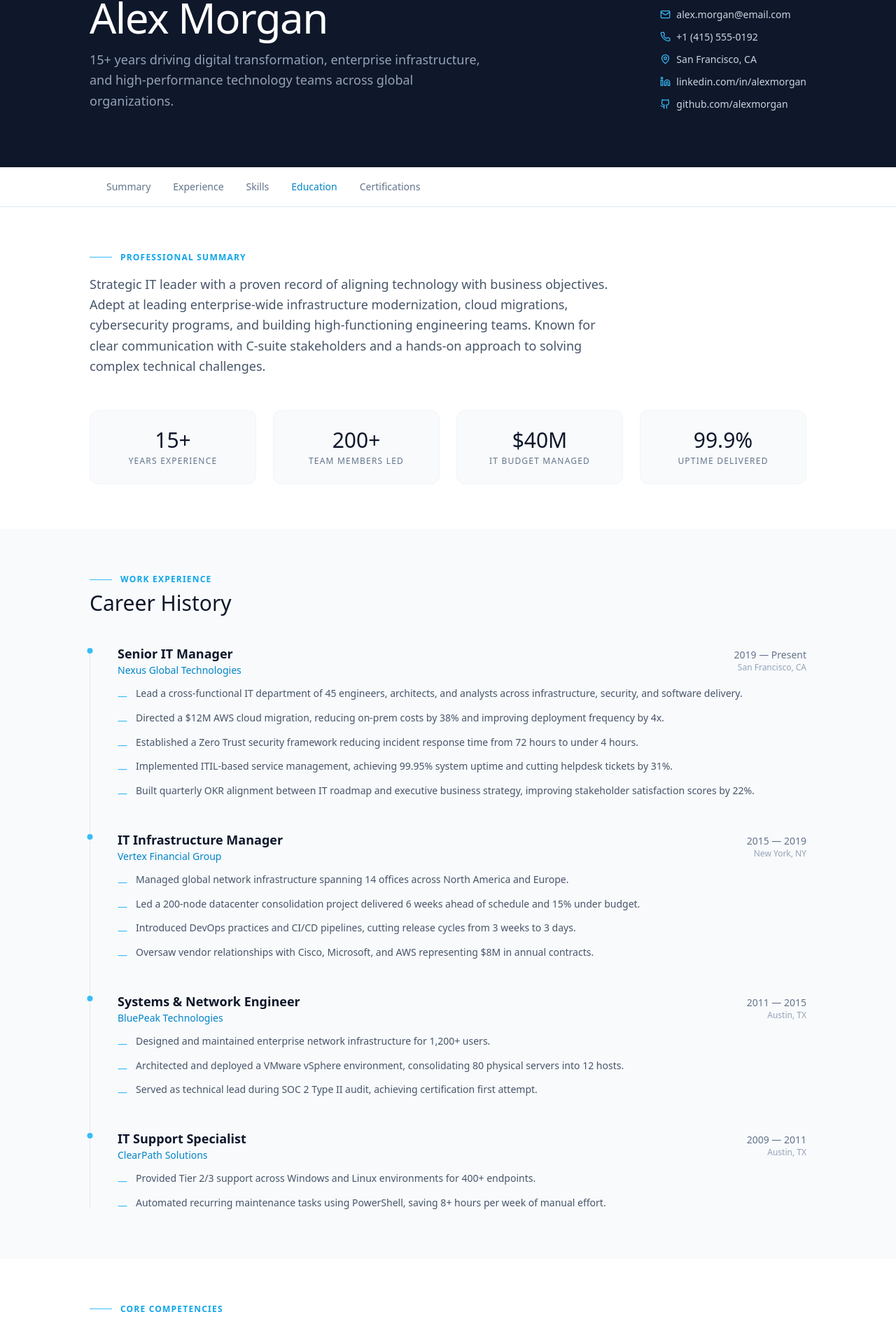
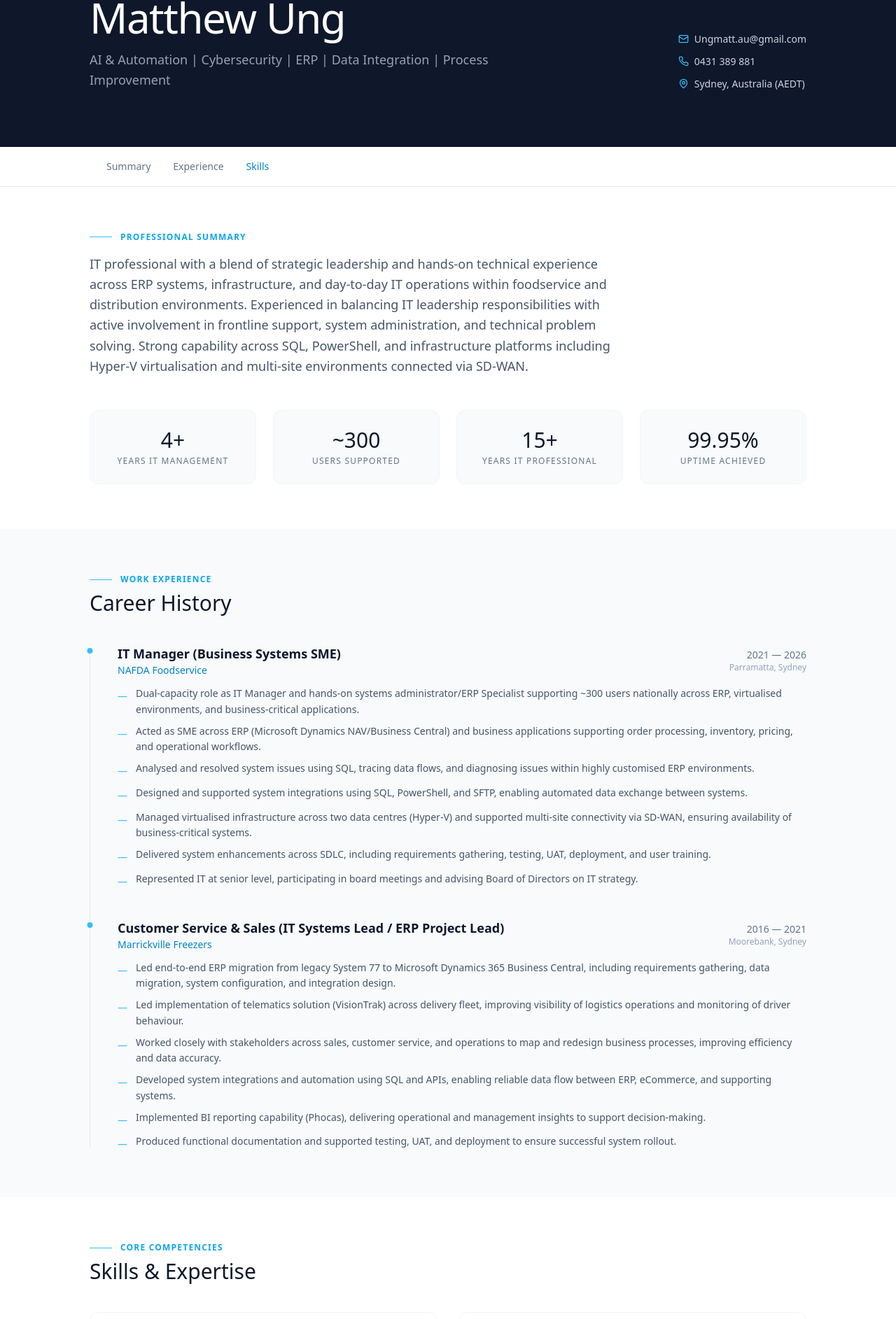
Before and after one commit to ungmatt/resume, a React (Vite) app: page / in a window 1280 px wide. Shown: the part 117-2002 px from the top of the page at 70% size. Built offline with nearby package versions, Linux system fonts and the light colour scheme.

Commit message:
Update resume site with user info

```diff
--- a/index.html
+++ b/index.html
@@ -4,7 +4,7 @@
     <meta charset="UTF-8" />
     <link rel="icon" type="image/svg+xml" href="/vite.svg" />
     <meta name="viewport" content="width=device-width, initial-scale=1.0" />
-    <title>Alex Morgan — Senior IT Manager</title>
+    <title>Matthew Ung — IT Professional & Systems Analyst</title>
     <meta property="og:image" content="https://bolt.new/static/og_default.png" />
     <meta name="twitter:card" content="summary_large_image" />
     <meta name="twitter:image" content="https://bolt.new/static/og_default.png" />
--- a/src/App.tsx
+++ b/src/App.tsx
@@ -3,8 +3,6 @@ import Nav from './components/Nav';
 import Summary from './components/Summary';
 import Experience from './components/Experience';
 import Skills from './components/Skills';
-import Education from './components/Education';
-import Certifications from './components/Certifications';
 import Footer from './components/Footer';
 
 function App() {
@@ -16,8 +14,6 @@ function App() {
         <Summary />
         <Experience />
         <Skills />
-        <Education />
-        <Certifications />
       </main>
       <Footer />
     </div>
--- a/src/components/Experience.tsx
+++ b/src/components/Experience.tsx
@@ -2,53 +2,34 @@ import { SectionLabel } from './Summary';
 
 const jobs = [
   {
-    title: 'Senior IT Manager',
-    company: 'Nexus Global Technologies',
-    location: 'San Francisco, CA',
-    period: '2019 — Present',
+    title: 'IT Manager (Business Systems SME)',
+    company: 'NAFDA Foodservice',
+    location: 'Parramatta, Sydney',
+    period: '2021 — 2026',
     type: 'Full-time',
     highlights: [
-      'Lead a cross-functional IT department of 45 engineers, architects, and analysts across infrastructure, security, and software delivery.',
-      'Directed a $12M AWS cloud migration, reducing on-prem costs by 38% and improving deployment frequency by 4x.',
-      'Established a Zero Trust security framework reducing incident response time from 72 hours to under 4 hours.',
-      'Implemented ITIL-based service management, achieving 99.95% system uptime and cutting helpdesk tickets by 31%.',
-      'Built quarterly OKR alignment between IT roadmap and executive business strategy, improving stakeholder satisfaction scores by 22%.',
+      'Dual-capacity role as IT Manager and hands-on systems administrator/ERP Specialist supporting ~300 users nationally across ERP, virtualised environments, and business-critical applications.',
+      'Acted as SME across ERP (Microsoft Dynamics NAV/Business Central) and business applications supporting order processing, inventory, pricing, and operational workflows.',
+      'Analysed and resolved system issues using SQL, tracing data flows, and diagnosing issues within highly customised ERP environments.',
+      'Designed and supported system integrations using SQL, PowerShell, and SFTP, enabling automated data exchange between systems.',
+      'Managed virtualised infrastructure across two data centres (Hyper-V) and supported multi-site connectivity via SD-WAN, ensuring availability of business-critical systems.',
+      'Delivered system enhancements across SDLC, including requirements gathering, testing, UAT, deployment, and user training.',
+      'Represented IT at senior level, participating in board meetings and advising Board of Directors on IT strategy.',
     ],
   },
   {
-    title: 'IT Infrastructure Manager',
-    company: 'Vertex Financial Group',
-    location: 'New York, NY',
-    period: '2015 — 2019',
+    title: 'Customer Service & Sales (IT Systems Lead / ERP Project Lead)',
+    company: 'Marrickville Freezers',
+    location: 'Moorebank, Sydney',
+    period: '2016 — 2021',
     type: 'Full-time',
     highlights: [
-      'Managed global network infrastructure spanning 14 offices across North America and Europe.',
-      'Led a 200-node datacenter consolidation project delivered 6 weeks ahead of schedule and 15% under budget.',
-      'Introduced DevOps practices and CI/CD pipelines, cutting release cycles from 3 weeks to 3 days.',
-      'Oversaw vendor relationships with Cisco, Microsoft, and AWS representing $8M in annual contracts.',
-    ],
-  },
-  {
-    title: 'Systems & Network Engineer',
-    company: 'BluePeak Technologies',
-    location: 'Austin, TX',
-    period: '2011 — 2015',
-    type: 'Full-time',
-    highlights: [
-      'Designed and maintained enterprise network infrastructure for 1,200+ users.',
-      'Architected and deployed a VMware vSphere environment, consolidating 80 physical servers into 12 hosts.',
-      'Served as technical lead during SOC 2 Type II audit, achieving certification first attempt.',
-    ],
-  },
-  {
-    title: 'IT Support Specialist',
-    company: 'ClearPath Solutions',
-    location: 'Austin, TX',
-    period: '2009 — 2011',
-    type: 'Full-time',
-    highlights: [
-      'Provided Tier 2/3 support across Windows and Linux environments for 400+ endpoints.',
-      'Automated recurring maintenance tasks using PowerShell, saving 8+ hours per week of manual effort.',
+      'Led end-to-end ERP migration from legacy System 77 to Microsoft Dynamics 365 Business Central, including requirements gathering, data migration, system configuration, and integration design.',
+      'Led implementation of telematics solution (VisionTrak) across delivery fleet, improving visibility of logistics operations and monitoring of driver behaviour.',
+      'Worked closely with stakeholders across sales, customer service, and operations to map and redesign business processes, improving efficiency and data accuracy.',
+      'Developed system integrations and automation using SQL and APIs, enabling reliable data flow between ERP, eCommerce, and supporting systems.',
+      'Implemented BI reporting capability (Phocas), delivering operational and management insights to support decision-making.',
+      'Produced functional documentation and supported testing, UAT, and deployment to ensure successful system rollout.',
     ],
   },
 ];
--- a/src/components/Footer.tsx
+++ b/src/components/Footer.tsx
@@ -5,11 +5,11 @@ export default function Footer() {
     <footer className="bg-slate-900 text-white py-12 px-6">
       <div className="max-w-5xl mx-auto flex flex-col md:flex-row items-center justify-between gap-6">
         <div>
-          <p className="text-lg font-light">Alex Morgan</p>
-          <p className="text-slate-400 text-sm mt-1">Senior IT Manager &mdash; San Francisco, CA</p>
+          <p className="text-lg font-light">Matthew Ung</p>
+          <p className="text-slate-400 text-sm mt-1">IT Professional & Systems Analyst &mdash; Sydney, Australia</p>
         </div>
         <a
-          href="mailto:alex.morgan@email.com"
+          href="mailto:Ungmatt.au@gmail.com"
           className="inline-flex items-center gap-2 px-5 py-2.5 bg-sky-500 hover:bg-sky-400 text-white text-sm font-medium rounded-lg transition-colors"
         >
           <Mail size={15} />
@@ -17,7 +17,7 @@ export default function Footer() {
         </a>
       </div>
       <div className="max-w-5xl mx-auto mt-8 pt-6 border-t border-slate-800 text-center text-xs text-slate-600">
-        &copy; {new Date().getFullYear()} Alex Morgan. All rights reserved.
+        &copy; {new Date().getFullYear()} Matthew Ung. All rights reserved.
       </div>
     </footer>
   );
--- a/src/components/Header.tsx
+++ b/src/components/Header.tsx
@@ -1,4 +1,4 @@
-import { Mail, Phone, Linkedin, MapPin, Github } from 'lucide-react';
+import { Mail, Phone, MapPin } from 'lucide-react';
 
 export default function Header() {
   return (
@@ -7,36 +7,28 @@ export default function Header() {
         <div className="flex flex-col md:flex-row md:items-end md:justify-between gap-8">
           <div>
             <p className="text-sky-400 text-sm font-semibold tracking-widest uppercase mb-3">
-              Senior IT Manager
+              IT Professional | Systems Analyst
             </p>
             <h1 className="text-5xl md:text-6xl font-light tracking-tight mb-4">
-              Alex Morgan
+              Matthew Ung
             </h1>
             <p className="text-slate-400 text-lg max-w-xl leading-relaxed">
-              15+ years driving digital transformation, enterprise infrastructure, and high-performance technology teams across global organizations.
+              AI & Automation | Cybersecurity | ERP | Data Integration | Process Improvement
             </p>
           </div>
           <div className="flex flex-col gap-3 text-slate-300 text-sm shrink-0">
-            <a href="mailto:alex.morgan@email.com" className="flex items-center gap-2 hover:text-sky-400 transition-colors">
+            <a href="mailto:Ungmatt.au@gmail.com" className="flex items-center gap-2 hover:text-sky-400 transition-colors">
               <Mail size={15} className="text-sky-400" />
-              alex.morgan@email.com
+              Ungmatt.au@gmail.com
             </a>
-            <a href="tel:+14155550192" className="flex items-center gap-2 hover:text-sky-400 transition-colors">
+            <a href="tel:+61431389881" className="flex items-center gap-2 hover:text-sky-400 transition-colors">
               <Phone size={15} className="text-sky-400" />
-              +1 (415) 555-0192
+              0431 389 881
             </a>
             <span className="flex items-center gap-2">
               <MapPin size={15} className="text-sky-400" />
-              San Francisco, CA
+              Sydney, Australia (AEDT)
             </span>
-            <a href="#" className="flex items-center gap-2 hover:text-sky-400 transition-colors">
-              <Linkedin size={15} className="text-sky-400" />
-              linkedin.com/in/alexmorgan
-            </a>
-            <a href="#" className="flex items-center gap-2 hover:text-sky-400 transition-colors">
-              <Github size={15} className="text-sky-400" />
-              github.com/alexmorgan
-            </a>
           </div>
         </div>
       </div>
--- a/src/components/Nav.tsx
+++ b/src/components/Nav.tsx
@@ -4,8 +4,6 @@ const links = [
   { label: 'Summary', href: '#summary' },
   { label: 'Experience', href: '#experience' },
   { label: 'Skills', href: '#skills' },
-  { label: 'Education', href: '#education' },
-  { label: 'Certifications', href: '#certifications' },
 ];
 
 export default function Nav() {
--- a/src/components/Skills.tsx
+++ b/src/components/Skills.tsx
@@ -2,20 +2,20 @@ import { SectionLabel } from './Summary';
 
 const skillGroups = [
   {
-    category: 'Leadership & Strategy',
-    skills: ['IT Strategy', 'Digital Transformation', 'Budget Management', 'OKR/KPI Frameworks', 'Vendor Negotiation', 'Executive Communication', 'Team Building', 'Change Management'],
+    category: 'Business Analysis & Delivery',
+    skills: ['Requirements Gathering & Analysis', 'Business Process Mapping & Improvement', 'Functional Specifications', 'SDLC Delivery (Design, UAT, Deployment)', 'Stakeholder Engagement & Vendor Management'],
   },
   {
-    category: 'Cloud & Infrastructure',
-    skills: ['AWS', 'Azure', 'Google Cloud', 'VMware vSphere', 'Terraform', 'Kubernetes', 'Docker', 'Cisco Networking', 'SD-WAN', 'BGP/OSPF'],
+    category: 'Enterprise Systems & Data',
+    skills: ['ERP (Microsoft Dynamics NAV / Business Central)', 'System Integration (API, EDI, SFTP)', 'Data Analysis & Reporting (SQL, SSRS)', 'Automation & Workflow Optimisation', 'Data Governance'],
   },
   {
-    category: 'Security & Compliance',
-    skills: ['Zero Trust Architecture', 'SIEM / SOC Operations', 'ISO 27001', 'SOC 2', 'NIST Framework', 'PCI-DSS', 'Incident Response', 'Pen Testing Oversight'],
+    category: 'Platforms & Technology',
+    skills: ['Microsoft 365 & Business Applications', 'Virtualisation (Hyper-V, Citrix, RDS, AVD)', 'Infrastructure & Systems Administration', 'Email Security (Mimecast)', 'SD-WAN'],
   },
   {
-    category: 'Platforms & Tooling',
-    skills: ['ServiceNow', 'Jira', 'Confluence', 'Datadog', 'Splunk', 'Active Directory', 'Microsoft 365', 'GitHub Actions', 'Jenkins', 'Ansible'],
+    category: 'Programming & Scripting',
+    skills: ['SQL', 'PowerShell', 'EDI', 'SFTP', 'API Development', '.NET'],
   },
 ];
 
--- a/src/components/Summary.tsx
+++ b/src/components/Summary.tsx
@@ -1,8 +1,8 @@
 const stats = [
-  { value: '15+', label: 'Years Experience' },
-  { value: '200+', label: 'Team Members Led' },
-  { value: '$40M', label: 'IT Budget Managed' },
-  { value: '99.9%', label: 'Uptime Delivered' },
+  { value: '4+', label: 'Years IT Management' },
+  { value: '~300', label: 'Users Supported' },
+  { value: '15+', label: 'Years IT Professional' },
+  { value: '99.95%', label: 'Uptime Achieved' },
 ];
 
 export default function Summary() {
@@ -11,7 +11,7 @@ export default function Summary() {
       <div className="max-w-5xl mx-auto">
         <SectionLabel>Professional Summary</SectionLabel>
         <p className="text-slate-600 text-lg leading-relaxed max-w-3xl mt-4 mb-12">
-          Strategic IT leader with a proven record of aligning technology with business objectives. Adept at leading enterprise-wide infrastructure modernization, cloud migrations, cybersecurity programs, and building high-functioning engineering teams. Known for clear communication with C-suite stakeholders and a hands-on approach to solving complex technical challenges.
+          IT professional with a blend of strategic leadership and hands-on technical experience across ERP systems, infrastructure, and day-to-day IT operations within foodservice and distribution environments. Experienced in balancing IT leadership responsibilities with active involvement in frontline support, system administration, and technical problem solving. Strong capability across SQL, PowerShell, and infrastructure platforms including Hyper-V virtualisation and multi-site environments connected via SD-WAN.
         </p>
         <div className="grid grid-cols-2 md:grid-cols-4 gap-6">
           {stats.map((s) => (
```
